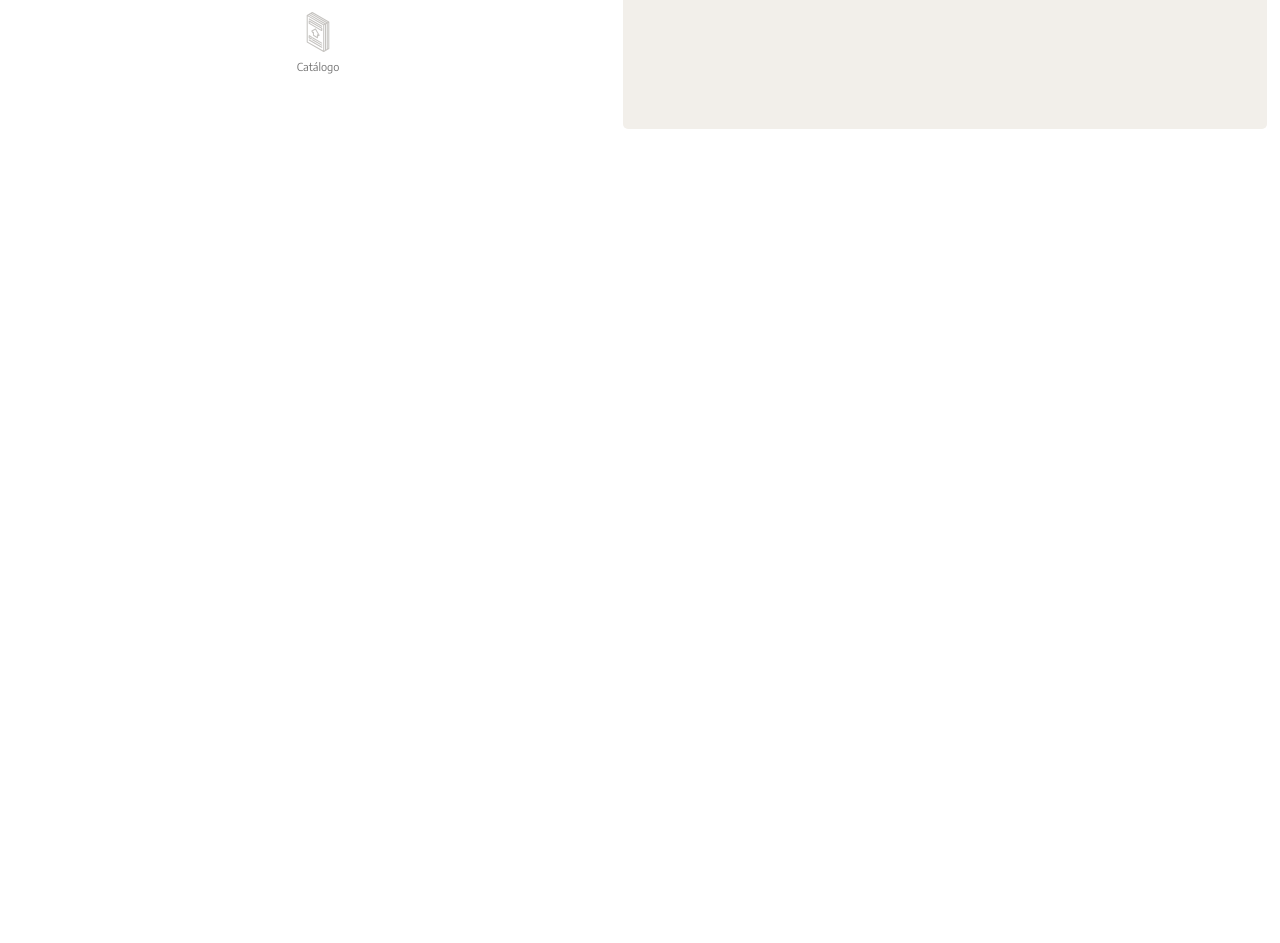
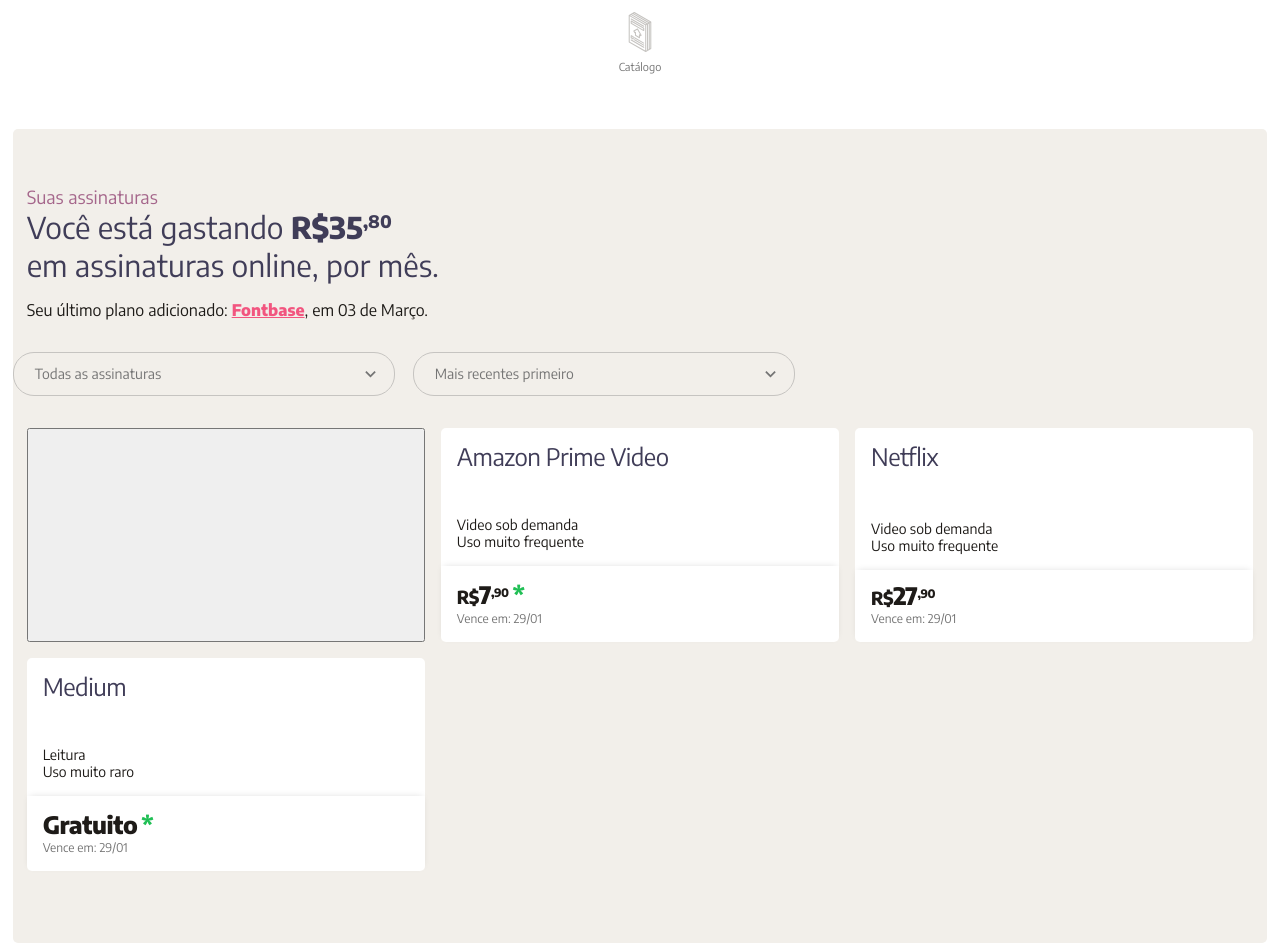
Before and after one commit to raphaelaleixo/remembership, a Nuxt app in the folder app/: page /subscriptions in a window 1280 px wide. Shown: the part 420-1363 px from the top of the page. Before the commit the page ends 800 px from the top, so only its background shows below. Built offline with nearby package versions, Linux system fonts and the light colour scheme.

Commit message:
Subscription dashboard

```diff
--- a/app/assets/styles/_variables.scss
+++ b/app/assets/styles/_variables.scss
@@ -2,7 +2,9 @@
 
 :root {
     --beige: #f2efea;
+    --black: #1e1b18;
     --gray:#757575;
+    --green:#20bf55;
     --pink: #f2557f;
     --purple: #403d58;
     --violet: #a5668b;
--- a/app/assets/styles/main.scss
+++ b/app/assets/styles/main.scss
@@ -12,6 +12,7 @@
     margin:0;
     padding:0;
     font-family: 'Encode Sans', sans-serif;
+    color:var(--black);
 }
 
 a {
@@ -33,7 +34,8 @@
 }
 
 .page-wrapper {
-    padding:4.5em;
+    @include fs_row_row();
+    padding:3.5em 0;
 }
 
 .header {
@@ -52,6 +54,12 @@
     background:url(~/assets/images/logo.svg) no-repeat center left;
     background-size: contain;
     text-indent: -9999px;
+}
+
+.page-header {
+    @include fs_grid_cell;
+    @include fs_cell_xl(5);
+    @include fs_push_lg(1);
 }
 
 .page-header__title {
@@ -74,9 +82,19 @@
 }
 
 .page-filters {
-    margin:2em 0;
+    margin:1em 0;
+    @include fs_grid_cell;
+    @include fs_cell_xl(10);
+    @include fs_push_lg(1);
     display: flex;
     & > * {
         margin-right: 2em;
     }
 }
+
+.page-content {
+    margin:1em 0;
+    @include fs_grid_cell;
+    @include fs_cell_xl(10);
+    @include fs_push_lg(1);
+}
--- /dev/null
+++ b/app/components/subscriptions/subscription-card.vue
@@ -0,0 +1,160 @@
+<template>
+  <div class="subscription-card">
+    <div class="subscription-card__header">
+      <div class="subscription-card__title">{{subscription.title}}</div>
+    </div>
+    <div class="subscription-card__content">
+      <ul class="subscription-card__info">
+        <li class="subscription-card__type">{{subscription.type.name}}</li>
+        <li class="subscription-card__usage">{{subscription.usage.text}}</li>
+      </ul>
+    </div>
+    <div class="subscription-card__footer">
+      <div class="subscription-card__price price" v-if="!subscription.freeTrial">
+        R$<span class="price__integer">{{composedPrice.integer}}</span><span class="price__decimal">,{{composedPrice.decimal}}</span>
+        <div class="discount" v-if="hasDiscount">
+          <span class="discount__icon">*</span>
+          <div class="discount__info">R$ {{subscription.price.toFixed(2)}}<br/>a partir de {{subscription.discount.endDate}}</div>
+        </div>
+      </div>
+      <div class="subscription-card__price price" v-else>
+        <span class="price_free">Gratuito</span>
+        <div class="discount">
+          <span class="discount__icon">*</span>
+          <div class="discount__info">R$ {{subscription.price.toFixed(2)}}<br/>a partir de {{subscription.freeTrial.endDate}}</div>
+        </div>
+      </div>
+      <div class="subscription-card__expiration">Vence em: {{subscription.expiration}}</div>
+    </div>
+  </div>
+</template>
+
+<script>
+export default {
+  props: {
+    subscription: {
+      type: Object,
+      required: true
+    }
+  },
+  computed: {
+    composedPrice() {
+      let workingPrice = this.hasDiscount
+        ? this.subscription.discount.price
+        : this.subscription.price;
+      let composed = workingPrice.toFixed(2);
+      let price = {};
+      price.integer = composed.substr(0, composed.indexOf("."));
+      price.decimal = composed.substr(composed.indexOf(".") + 1);
+      return price;
+    },
+    hasDiscount() {
+      return this.subscription.discount ? true : false;
+    }
+  }
+};
+</script>
+
+<style lang="scss">
+@import "~assets/styles/_variables.scss";
+.subscription-card {
+  background: #fff;
+  padding: 1em;
+  border-radius: 5px;
+  display: flex;
+  flex-direction: column;
+  justify-content: flex-end;
+}
+.subscription-card__header {
+  padding-right: 3em;
+  margin-bottom: auto;
+}
+.subscription-card__title {
+  color: var(--purple);
+  line-height: 1;
+  font-size: 1.5em;
+  letter-spacing: -0.5px;
+}
+.subscription-card__content {
+  margin-top: 3em;
+}
+.subscription-card__info {
+  margin: 0;
+  padding: 0;
+  list-style-type: none;
+  font-size: 0.875em;
+}
+.subscription-card__footer {
+  margin: 1em -1em -1em -1em;
+  padding: 1em;
+  box-shadow: 0 -2px 7px -3px rgba(0, 0, 0, 0.15);
+}
+.subscription-card__price {
+  font-weight: bolder;
+  font-size: 1.125em;
+  letter-spacing: -0.5px;
+  line-height: 0.889em;
+  margin-bottom: 0.25em;
+}
+.price_free,
+.price__integer {
+  font-size: 1.333em;
+}
+.price__decimal {
+  font-size: 0.65em;
+  vertical-align: super;
+}
+.subscription-card__expiration {
+  font-size: 0.75em;
+  color: var(--gray);
+}
+.discount {
+  position: relative;
+  display: inline-block;
+  font-size: 0.889em;
+  padding: 0.5em;
+  margin: -0.5em 0 -0.5em -0.25em;
+  cursor: pointer;
+}
+.discount__icon {
+  color: var(--green);
+  font-size: 1.5em;
+  line-height: 1;
+}
+.discount__info {
+  position: absolute;
+  background: var(--green);
+  color: #fff;
+  width: auto;
+  white-space: nowrap;
+  padding: 1em 1.25em;
+  font-size: 0.75em;
+  letter-spacing: normal;
+  top: calc(50% - 0.5em);
+  left: 3em;
+  border-radius: 3px;
+  transform: translateY(-60%);
+  box-shadow: 0 0 0.5em 0 rgba(0, 0, 0, 0.2);
+  opacity: 0;
+  pointer-events: none;
+  transition: all 0.3s ease-out;
+  .discount:hover & {
+    opacity: 1;
+    transform:translateY(-50%);
+  }
+  &:after {
+    content: "";
+    display: block;
+    height: 0;
+    width: 0;
+    border-style: solid;
+    border-width: 6px 8px 6px 0;
+    border-color: transparent var(--green) transparent transparent;
+    position: absolute;
+    left:-8px;
+    top:50%;
+    transform: translateY(-50%);
+    z-index: 2;
+  }
+}
+</style>
--- a/app/pages/subscriptions/index.vue
+++ b/app/pages/subscriptions/index.vue
@@ -1,8 +1,8 @@
 <template>
-  <section>
+  <section class="subscription-page">
       <header class="page-header">
           <h2 class="page-header__title">Suas assinaturas</h2>
-          <p class="page-header__big-text">Você está gastando <span class="price">R$287<sup>,90</sup></span><br/>
+          <p class="page-header__big-text">Você está gastando <span class="price">R${{totalPrice.integer}}<sup>,{{totalPrice.decimal}}</sup></span><br/>
             em assinaturas online, por mês.</p>
           <p>Seu último plano adicionado: <nuxt-link to="/subscriptions/manage/fontbase">Fontbase</nuxt-link>, em 03 de Março.</p>
       </header>
@@ -10,11 +10,22 @@
           <dropdown :options="typeDropdown"/>
           <dropdown :options="ordenationDropdown"/>
       </div>
+      <div class="page-content subscriptions">
+        <div class="subscriptions__wrapper">
+          <button class="subscriptions__add">
+          </button>
+          <subscription-card
+            v-for="(subscription, key) in subscriptions"
+            :key="key"
+            :subscription="subscription"/>
+        </div>
+      </div>
   </section>
 </template>
 <script>
 import dropdown from "~/components/UI/dropdown/dropdown.vue";
 import textInput from "~/components/UI/text-input/text-input.vue";
+import subscriptionCard from "~/components/subscriptions/subscription-card.vue"
 export default {
   data() {
     return {
@@ -22,12 +33,86 @@
         { label: "Todas as assinaturas", value: "all" },
         { label: "Video sob demanda", value: "video" }
       ],
-      ordenationDropdown: [{ label: "Mais recentes primeiro" }]
+      ordenationDropdown: [{ label: "Mais recentes primeiro" }],
+      subscriptions: [
+        {
+          title:"Amazon Prime Video",
+          type: {
+            name:"Video sob demanda"
+          },
+          usage: {
+            level:"5",
+            text:"Uso muito frequente",
+            icon:""
+          },
+          price:14.90,
+          expiration:"29/01",
+          discount: {
+            price:7.90,
+            endDate:"07/06"
+          }
+        },
+        {
+          title:"Netflix",
+          type: {
+            name:"Video sob demanda"
+          },
+          usage: {
+            level:"5",
+            text:"Uso muito frequente",
+            icon:""
+          },
+          price:27.90,
+          expiration:"29/01"
+        },
+        {
+          title:"Medium",
+          type: {
+            name:"Leitura"
+          },
+          usage: {
+            level:"1",
+            text:"Uso muito raro",
+            icon:""
+          },
+          price:5.00,
+          expiration:"29/01",
+          freeTrial: {
+            endDate:"23/06"
+          }
+        }
+      ]
     };
   },
   components: {
     dropdown,
+    subscriptionCard,
     textInput
+  },
+  computed: {
+    totalPrice() {
+        let prices = [];
+        for (let i=0; i<this.subscriptions.length; i++) {
+          if (this.subscriptions[i].discount) {
+            prices.push(this.subscriptions[i].discount.price);
+          } else if (!this.subscriptions[i].freeTrial) {
+            prices.push(this.subscriptions[i].price);
+          }
+        }
+        let sum = prices.reduce((a,b) => a + b).toFixed(2);
+        let price = {}
+        price.integer = sum.substr(0, sum.indexOf('.'));
+        price.decimal = sum.substr(sum.indexOf('.')+1);
+        return price;
+    }
   }
 };
 </script>
+<style lang="scss">
+  @import "~assets/styles/_variables.scss";
+  .subscriptions__wrapper {
+    display:grid;
+    grid-template-columns: 1fr 1fr 1fr;
+    grid-gap:1em 1em;
+  }
+</style>
```
